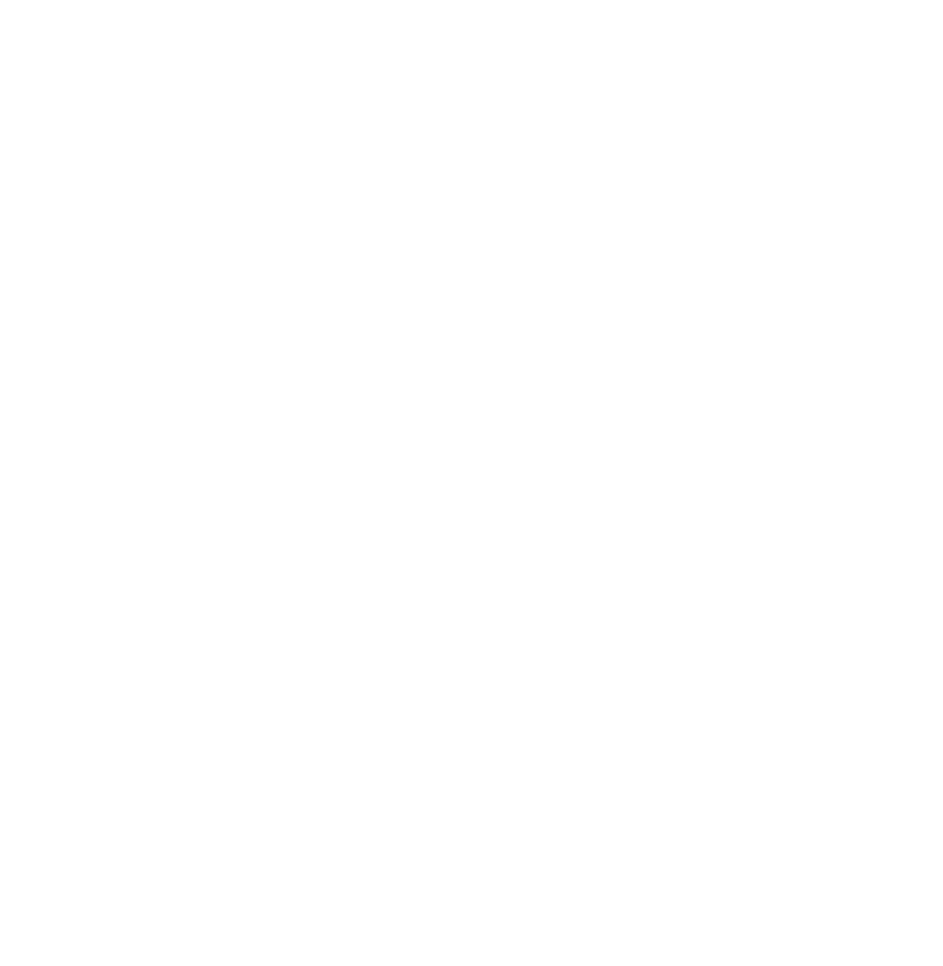
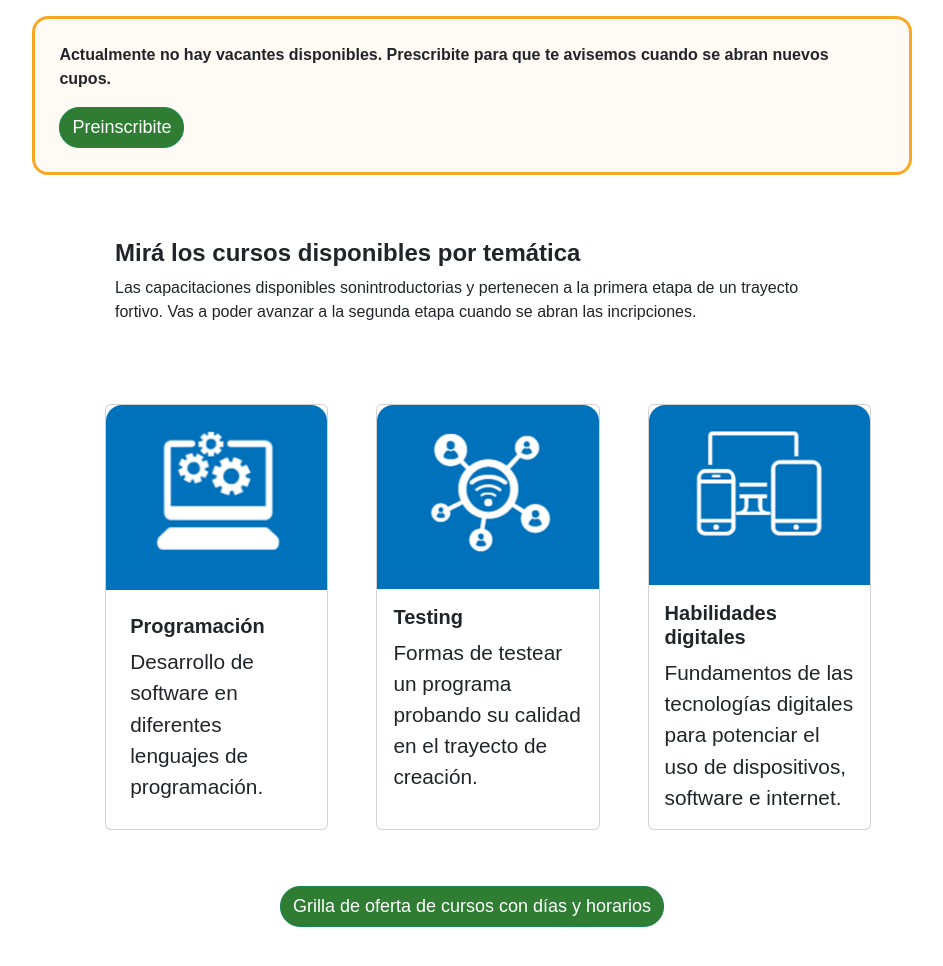
Before and after one commit to juan25258/tarea-copiar-pagina, a plain HTML site: page index.html in a window 1280 px wide. Shown: the whole page, without its empty margins (168-1111 px from the left). Before the commit the page ends 800 px from the top, so only its background shows below. Drawn offline with nearby package versions, Linux system fonts and the light colour scheme.

Commit message:
seccion2

```diff
--- a/index.html
+++ b/index.html
@@ -4,9 +4,73 @@
     <meta charset="UTF-8">
     <meta http-equiv="X-UA-Compatible" content="IE=edge">
     <meta name="viewport" content="width=device-width, initial-scale=1.0">
+    <link href="https://cdn.jsdelivr.net/npm/bootstrap@5.3.0-alpha1/dist/css/bootstrap.min.css" rel="stylesheet" integrity="sha384-GLhlTQ8iRABdZLl6O3oVMWSktQOp6b7In1Zl3/Jr59b6EGGoI1aFkw7cmDA6j6gD" crossorigin="anonymous">
+    <link rel="stylesheet" href="./styles.css">
     <title>Document</title>
 </head>
 <body>
-    <div></div>
+    <div>
+        <div class="d-flex justify-content-center container flex-wrap">
+            <div class="d-inline-flex p-4 m-3 align-content-center" id="cajauno">
+                <div class="">
+                    <div class=" ">
+                        <div style="width: 99%;">
+                            <p id="primeror">Actualmente no hay vacantes disponibles. Prescribite para que te avisemos cuando se abran nuevos cupos.</p>
+                        </div>
+
+                        <div class="">
+                            <button class="btn btn-outline-success" id="boton1" type="submit" style="width: auto;">Preinscribite</button>
+                        </div>
+                    </div>
+                </div>
+            </div>
+            <div>
+                <div>
+                    <div class="d-inline-flex m-5">
+                        <div class="d-flex justify-content-center" id="segcaja">
+                            <div class="" style="width: 70%;">
+                                <h4 id="subtit">Mirá los cursos disponibles por temática</h4>
+                                <p>Las capacitaciones disponibles sonintroductorias y pertenecen a la primera etapa de un trayecto fortivo. Vas a poder avanzar a la segunda etapa cuando se abran las incripciones.</p>
+                            </div>
+                        </div>
+                    </div>
+                        <div class="row">
+                            <div class="d-flex justify-content-center m-3 " id="cards">
+                                <div class="card" style="width: 20%;">
+                                    <img src="./assets/Imagen1.png" class="card-img-top rounded-top-4" alt="...">
+                                    <div class="card-body p-4">
+                                        <h5 class="card-title">Programación</h5>
+                                        <p class="card-text">Desarrollo de software en diferentes lenguajes de programación.</p>
+                                    </div>
+                                </div>
+                                <div class="card" style="width: 20%;">
+                                    <img src="./assets/Imagen2.png" class="card-img-top rounded-top-4" alt="...">
+                                    <div class="card-body">
+                                        <h5 class="card-title">Testing</h5>
+                                        <p class="card-text">Formas de testear un programa probando su calidad en el trayecto de creación.</p>
+                                    </div>
+                                </div>
+                                <div class="card" style="width: 20%;">
+                                    <img src="./assets/Imagen3.png" class="card-img-top rounded-top-4" alt="...">
+                                    <div class="card-body">
+                                        <h5 class="card-title">Habilidades digitales</h5>
+                                        <p class="card-text">Fundamentos de las tecnologías digitales para potenciar el uso de dispositivos, software e internet.</p>
+                                    </div>
+                                </div>
+                        </div>
+                    </div>
+                </div>
+            </div>
+            <div class="d-inline-flex p-4 m-3 align-content-center" >
+                <div class="">
+                    <div class=" ">
+                        <div class="">
+                            <button class="btn btn-outline-success" id="boton1" type="submit" style="width: auto;">Grilla de oferta de cursos con días y horarios</button>
+                        </div>
+                    </div>
+                </div>
+            </div>
+    </div>
+    <script src="https://cdn.jsdelivr.net/npm/bootstrap@5.3.0-alpha1/dist/js/bootstrap.bundle.min.js" integrity="sha384-w76AqPfDkMBDXo30jS1Sgez6pr3x5MlQ1ZAGC+nuZB+EYdgRZgiwxhTBTkF7CXvN" crossorigin="anonymous"></script>
 </body>
 </html>
--- /dev/null
+++ b/styles.css
@@ -0,0 +1,39 @@
+*{
+    font-family: Arial, Helvetica, sans-serif;
+    margin: 0%;
+    padding: 0%;
+    box-sizing: border-box;
+}
+
+#cajauno{
+    border: 0.2rem solid #f9a822;
+    background-color: #fffaf3;
+    border-radius: 1rem;
+
+}
+
+#primeror{
+    font-size: 16px;
+    font-weight: bold;
+}
+
+#boton1{
+    background-color: #2e7d33;
+    color: white;
+    border-radius: 20px;
+    font-size: 18px;
+}
+
+
+h5, #subtit{
+    font-weight: bold;
+}
+
+.card-body{
+    font-size: 1.3rem;
+}
+
+#cards{
+    gap: 3rem;
+
+}
```
Also changed, not shown: assets/Imagen1.png (added), assets/Imagen2.png (added), assets/Imagen3.png (added).
